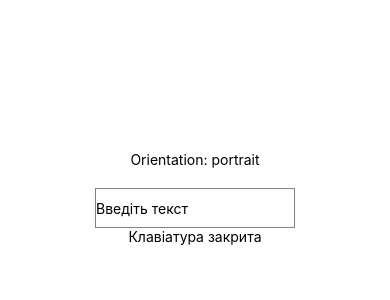
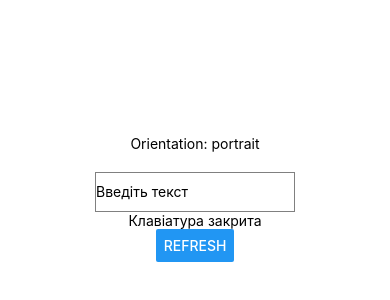
Before and after one commit to Maksym-Rozhko/reactNative, a React Native app: screen / in a window 390 px wide. Shown: the part 224-524 px from the top of the page. Built offline with nearby package versions, Linux system fonts and the light colour scheme.

Commit message:
add custom hook useRefresh

```diff
--- a/App.tsx
+++ b/App.tsx
@@ -2,11 +2,12 @@ import 'react-native-gesture-handler';
 
 // import { Navigation } from '@/navigation';
 import React, { useCallback } from 'react';
-import { View, Text, TextInput } from 'react-native';
+import { View, Text, TextInput, Button } from 'react-native';
 
 import { useBackHandler } from '@/hooks/useBackHandler';
 import { useKeyboard } from '@/hooks/useKeyboard';
 import { useOrientation } from '@/hooks/useOrientation';
+import { useRefresh } from '@/hooks/useRefresh';
 // import { SafeAreaProvider } from 'react-native-safe-area-context';
 // import { HomeScreen } from '@/screens/Home/HomeScreen';
 // import { Carousel } from '@/screens/Carousel/Carousel';
@@ -15,13 +16,17 @@ import { useOrientation } from '@/hooks/useOrientation';
 export default function App() {
   const orientation = useOrientation();
   const { keyboardShown, keyboardHeight, keyboardWidth } = useKeyboard();
+  const { isRefreshing, onRefresh } = useRefresh(() => {
+    console.warn('Дані оновлено');
+  });
 
   const handleBack = useCallback(() => {
-    console.warn('Натиснуто кнопку Назад');
+    console.warn('Нажата кнопка Назад');
     return true;
   }, []);
 
   useBackHandler(handleBack);
+
   return (
     <View style={{ flex: 1, justifyContent: 'center', alignItems: 'center' }}>
       <Text>{`Orientation: ${orientation}`}</Text>
@@ -36,6 +41,8 @@ export default function App() {
           <Text>{`Ширина клавіатури: ${keyboardWidth}`}</Text>
         </View>
       )}
+      <Button title="Refresh" onPress={onRefresh} disabled={isRefreshing} />
+      {isRefreshing && <Text>Оновлення...</Text>}
     </View>
 
     // <Navigation />
--- /dev/null
+++ b/src/hooks/useRefresh.tsx
@@ -0,0 +1,25 @@
+import { useState, useCallback } from 'react';
+
+interface RefreshState {
+  isRefreshing: boolean;
+  onRefresh: () => void;
+}
+
+const useRefresh = (callback: () => void): RefreshState => {
+  const [isRefreshing, setIsRefreshing] = useState<boolean>(false);
+
+  const handleRefresh = useCallback(() => {
+    setIsRefreshing(true);
+    setTimeout(() => {
+      setIsRefreshing(false);
+      callback();
+    }, 2000);
+  }, []);
+
+  return {
+    isRefreshing,
+    onRefresh: handleRefresh,
+  };
+};
+
+export { useRefresh };
```
